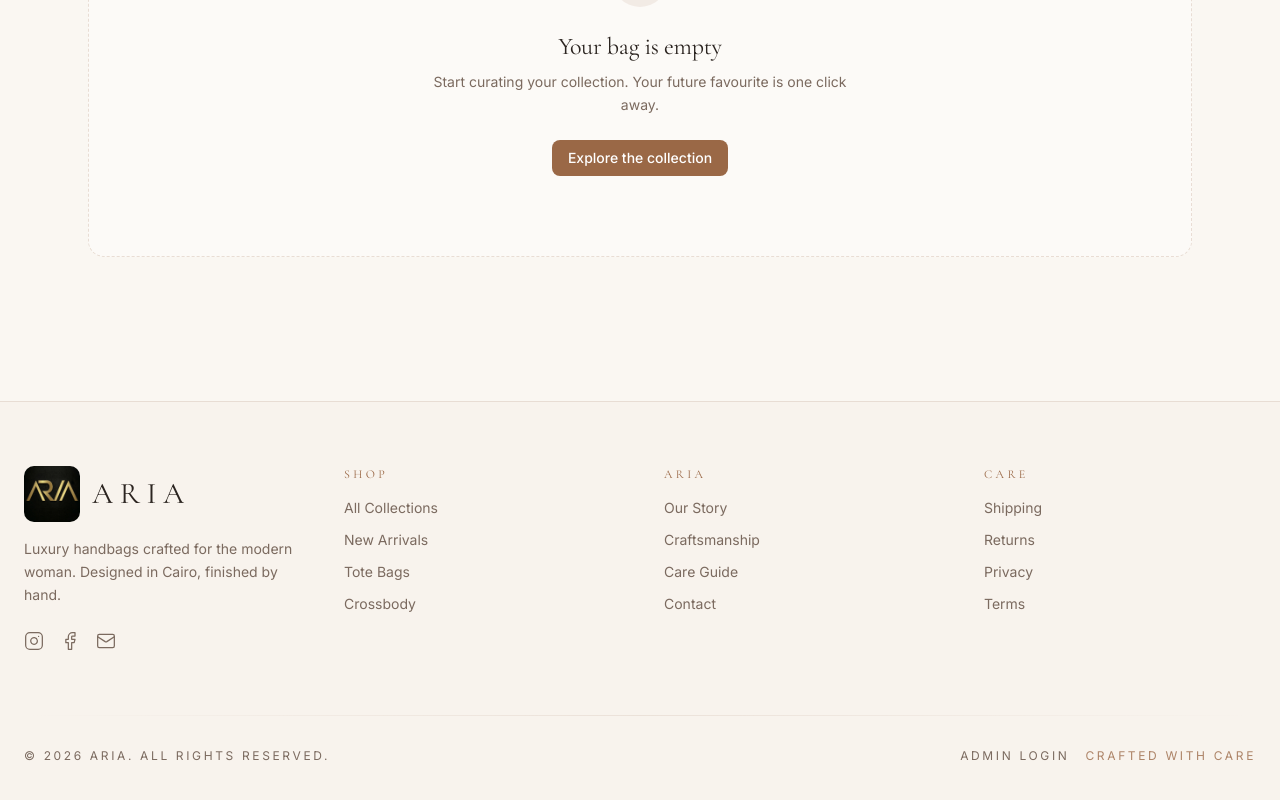
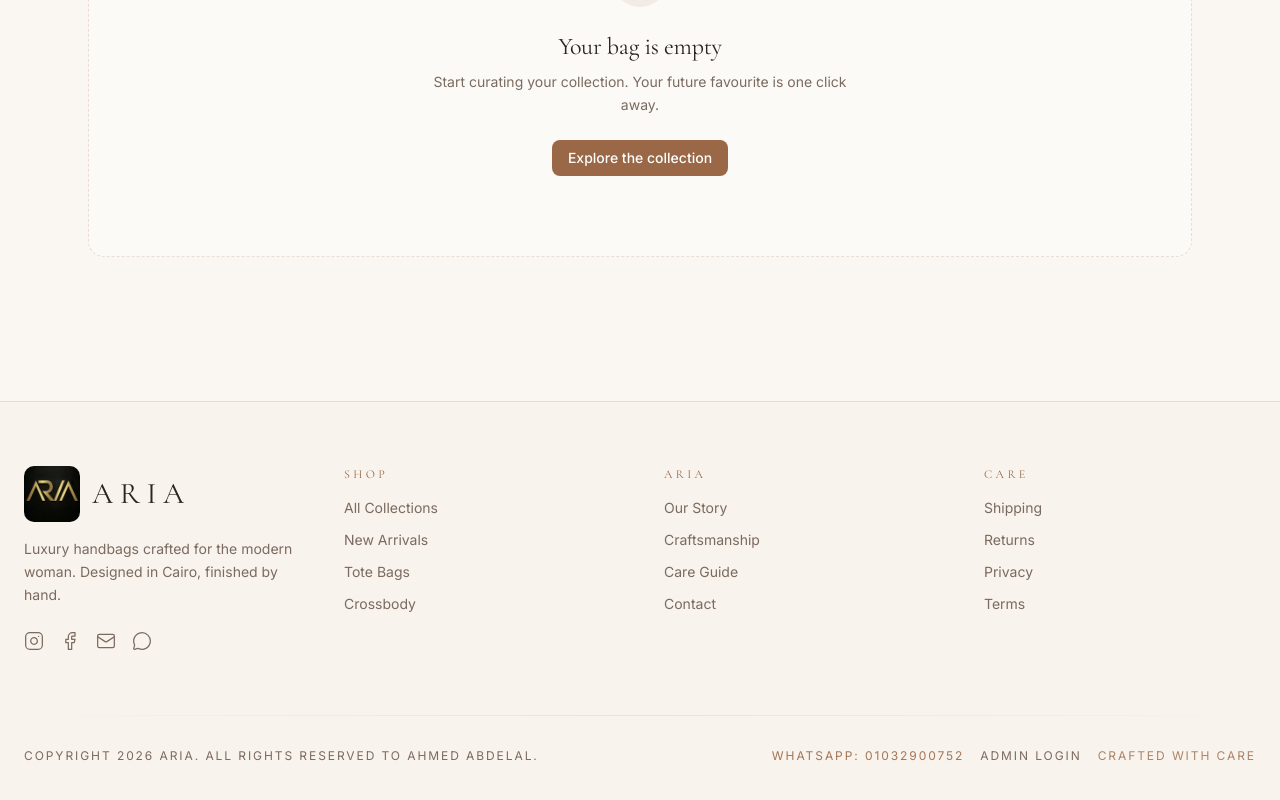
Before and after one commit to ahmedAbdelal96/aria-bags-v1, a Next.js app: page /cart in a window 1280 px wide. Shown: the part 422-1222 px from the top of the page. Built offline with nearby package versions, Linux system fonts and the light colour scheme; no server answers.

Commit message:
Add Ahmed Abdelal contact attribution

```diff
--- a/components/footer.tsx
+++ b/components/footer.tsx
@@ -1,6 +1,6 @@
 import Link from 'next/link'
 import Image from 'next/image'
-import { Instagram, Facebook, Mail } from 'lucide-react'
+import { Instagram, Facebook, Mail, MessageCircle } from 'lucide-react'
 
 const FOOTER_LINKS = [
   {
@@ -48,42 +48,34 @@ export function Footer() {
               Luxury handbags crafted for the modern woman. Designed in Cairo, finished by hand.
             </p>
             <div className="mt-6 flex items-center gap-4 text-muted-foreground">
+              <a href="https://instagram.com" aria-label="Instagram" className="hover:text-primary transition-colors">
+                <Instagram className="h-5 w-5" strokeWidth={1.5} />
+              </a>
+              <a href="https://facebook.com" aria-label="Facebook" className="hover:text-primary transition-colors">
+                <Facebook className="h-5 w-5" strokeWidth={1.5} />
+              </a>
+              <a href="mailto:hello@aria-bags.com" aria-label="Email" className="hover:text-primary transition-colors">
+                <Mail className="h-5 w-5" strokeWidth={1.5} />
+              </a>
               <a
-                href="https://instagram.com"
-                aria-label="Instagram"
+                href="https://wa.me/201032900752"
+                target="_blank"
+                rel="noreferrer"
+                aria-label="Contact Ahmed Abdelal on WhatsApp"
                 className="hover:text-primary transition-colors"
               >
-                <Instagram className="h-5 w-5" strokeWidth={1.5} />
-              </a>
-              <a
-                href="https://facebook.com"
-                aria-label="Facebook"
-                className="hover:text-primary transition-colors"
-              >
-                <Facebook className="h-5 w-5" strokeWidth={1.5} />
-              </a>
-              <a
-                href="mailto:hello@aria-bags.com"
-                aria-label="Email"
-                className="hover:text-primary transition-colors"
-              >
-                <Mail className="h-5 w-5" strokeWidth={1.5} />
+                <MessageCircle className="h-5 w-5" strokeWidth={1.5} />
               </a>
             </div>
           </div>
 
           {FOOTER_LINKS.map((col) => (
             <div key={col.title}>
-              <h4 className="mb-4 text-xs uppercase tracking-[0.28em] text-primary">
-                {col.title}
-              </h4>
+              <h4 className="mb-4 text-xs uppercase tracking-[0.28em] text-primary">{col.title}</h4>
               <ul className="space-y-3 text-sm">
                 {col.items.map((item) => (
                   <li key={item.label}>
-                    <Link
-                      href={item.href}
-                      className="text-muted-foreground hover:text-primary transition-colors"
-                    >
+                    <Link href={item.href} className="text-muted-foreground hover:text-primary transition-colors">
                       {item.label}
                     </Link>
                   </li>
@@ -95,9 +87,12 @@ export function Footer() {
 
         <div className="mt-16 aria-divider" />
 
-        <div className="mt-8 flex flex-col items-center justify-between gap-3 text-center text-xs uppercase tracking-[0.22em] text-muted-foreground md:flex-row md:text-left">
-          <p>© {currentYear} ARIA. All rights reserved.</p>
-          <div className="flex items-center gap-4">
+        <div className="mt-8 flex flex-col items-center justify-between gap-4 text-center text-xs uppercase tracking-[0.16em] text-muted-foreground md:flex-row md:text-left">
+          <p>Copyright {currentYear} ARIA. All rights reserved to Ahmed Abdelal.</p>
+          <div className="flex flex-wrap items-center justify-center gap-4">
+            <a href="https://wa.me/201032900752" target="_blank" rel="noreferrer" className="text-primary/90 hover:text-primary transition-colors">
+              WhatsApp: 01032900752
+            </a>
             <Link href="/admin/login" className="hover:text-primary transition-colors">
               Admin Login
             </Link>
```
